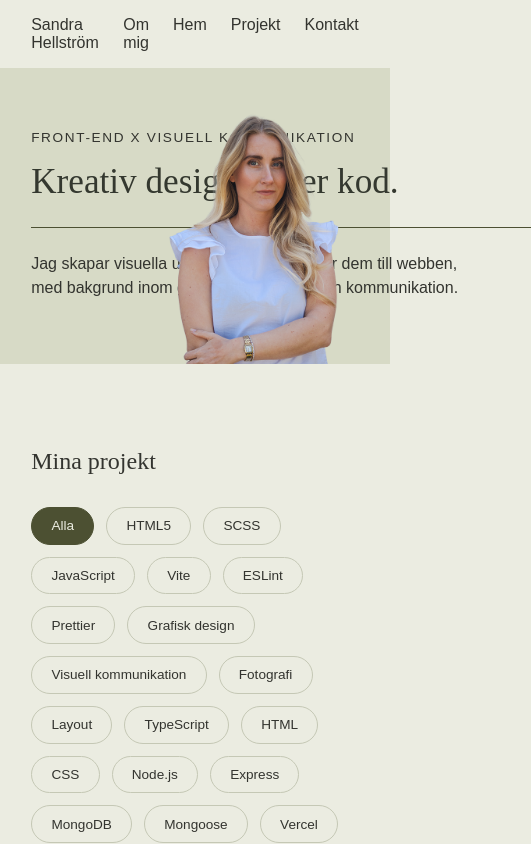
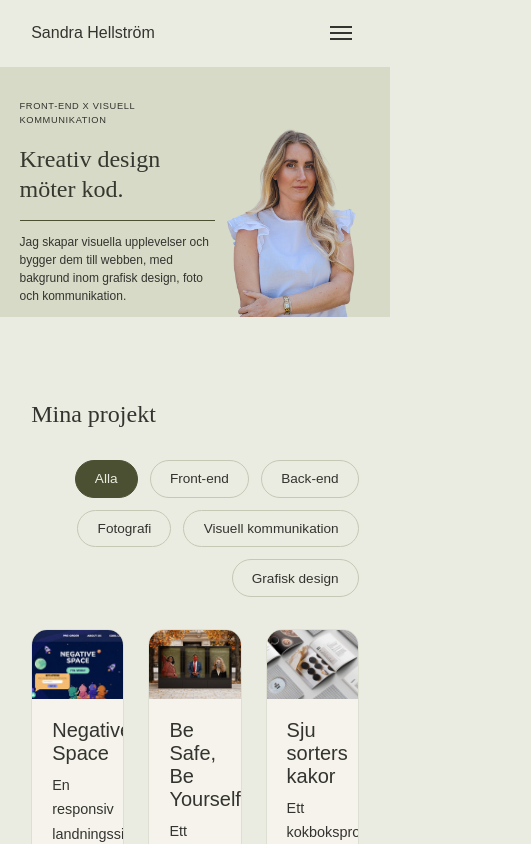
Before and after one commit to Saandrah/Portfolio, a React (Vite) app: page / in a window 390 px wide. Shown: the top 844 px of the page, 531 px wide, since content can reach past the window. Built offline with nearby package versions, Linux system fonts and the light colour scheme; a web font is replaced by a local one.

Commit message:
feat: implement responsive header and hero components; add project categories for filtering

```diff
--- a/src/App.css
+++ b/src/App.css
@@ -16,6 +16,11 @@ nav {
   align-items: center;
   padding: 1rem 8%;
   width: 100%;
+  background-color: #ebece1;
+
+  position: sticky;
+  top: 0;
+  z-index: 100;
 }
 
 h1 {
@@ -179,6 +184,7 @@ a {
 .project-filters {
   display: flex;
   flex-wrap: wrap;
+  justify-content: flex-end;
   gap: 0.75rem;
   margin-bottom: 2rem;
 }
@@ -248,3 +254,110 @@ a {
   gap: 0.5rem;
   text-decoration: none;
 }
+
+.menu-toggle {
+  display: none;
+  border: 0;
+  padding: 0.4rem;
+  background: transparent;
+  color: inherit;
+  cursor: pointer;
+}
+
+.menu-toggle span {
+  display: block;
+  width: 22px;
+  height: 2px;
+  margin: 4px 0;
+  background-color: currentColor;
+}
+
+@media (max-width: 600px) {
+  .header {
+    position: sticky;
+    top: 0;
+    z-index: 100;
+    background-color: #ebece1;
+    box-sizing: border-box;
+    align-items: center;
+  }
+}
+
+.menu-toggle {
+  display: block;
+}
+
+.navigation {
+  display: none;
+  position: absolute;
+  top: 100%;
+  left: 0;
+  right: 0;
+  z-index: 10;
+  width: auto;
+  padding: 1rem 5%;
+  flex-direction: column;
+  align-items: flex-start;
+  gap: 1rem;
+  background-color: #ebece1;
+  border-top: 1px solid #dedfd3;
+}
+
+.navigation.open {
+  display: flex;
+}
+
+@media (max-width: 600px) {
+  .hero {
+    box-sizing: border-box;
+    width: 100%;
+    min-height: 0;
+    padding: 1.5rem 5% 0;
+    overflow: hidden;
+  }
+
+  .hero-content {
+    display: grid;
+    grid-template-columns: minmax(0, 1fr) 42%;
+    align-items: center;
+    gap: 0.5rem;
+  }
+
+  .hero-text {
+    min-width: 0;
+    max-width: 100%;
+  }
+
+  .hero-intro {
+    font-size: 0.58rem;
+    letter-spacing: 0.07em;
+    line-height: 1.5;
+  }
+
+  h1 {
+    font-size: clamp(1.5rem, 5.5vw, 2rem);
+    line-height: 1.25;
+    overflow-wrap: anywhere;
+  }
+
+  .hero-line {
+    width: 100%;
+    margin: 0.75rem 0;
+  }
+
+  .hero-description {
+    font-size: 0.75rem;
+    line-height: 1.5;
+  }
+
+  .hero-portrait {
+    position: relative;
+    bottom: auto;
+    right: auto;
+    align-self: end;
+    width: 100%;
+    max-width: 220px;
+    height: auto;
+    object-fit: contain;
+  }
+}
--- a/src/App.tsx
+++ b/src/App.tsx
@@ -3,60 +3,23 @@ import './App.css'
 import About from './components/about.tsx'
 import Contact from './components/contact.tsx'
 import Projects from './components/projects'
-import portrait from './assets/sandra-portrait.png'
+import Header from './components/header.tsx'
+import Hero from './components/hero.tsx'
 
 
 function App() {
+
   return (
     <>
-      <header className="header">
-        <a className="logo" href="#hem">Sandra Hellström</a>
-
-      <nav>
-        <a href="#om-mig">Om mig</a>
-        <a href="#hem">Hem</a>
-        <a href="#projekt">Projekt</a>
-        <a href="#kontakt">Kontakt</a>
-      </nav>
-    </header>
-
-
-
-<section id="hem" className="hero">
-  <div className="hero-content">
-  <div className="hero-text">
-    <p className="hero-intro">
-      Front-end x Visuell kommunikation
-    </p>
-
-    <h1>
-      Kreativ design
-      möter kod.
-    </h1>
-
-
-<div className="hero-line"></div>
-
-    <p className="hero-description">
-      Jag skapar visuella upplevelser och
-      bygger dem till webben, med
-      bakgrund inom grafisk design, foto
-      och kommunikation.
-    </p>
-    </div>
-    <img
-  src={portrait}
-  alt="Porträtt av Sandra"
-  className="hero-portrait"
-/>
-  </div>
-</section>
-   <Projects />
+      <Header />
+      <Hero />
+      <Projects />
    <About />
    <Contact />
 
     </>
   )
+
 }
 
 
--- /dev/null
+++ b/src/components/header.tsx
@@ -0,0 +1,41 @@
+
+import { useState } from 'react'
+
+function Header() {
+  const [menuOpen, setMenuOpen] = useState(false)
+
+  const closeMenu = () => setMenuOpen(false)
+
+  return (
+    <header className="header">
+      <a className="logo" href="#hem" onClick={closeMenu}>
+        Sandra Hellström
+      </a>
+
+      <button
+        className="menu-toggle"
+        type="button"
+        aria-label={menuOpen ? 'Stäng meny' : 'Öppna meny'}
+        aria-expanded={menuOpen}
+        aria-controls="main-navigation"
+        onClick={() => setMenuOpen(!menuOpen)}
+      >
+        <span></span>
+        <span></span>
+        <span></span>
+      </button>
+
+      <nav
+        id="main-navigation"
+        className={menuOpen ? 'navigation open' : 'navigation'}
+      >
+        <a href="#hem" onClick={closeMenu}>Hem</a>
+        <a href="#om-mig" onClick={closeMenu}>Om mig</a>
+        <a href="#projekt" onClick={closeMenu}>Projekt</a>
+        <a href="#kontakt" onClick={closeMenu}>Kontakt</a>
+      </nav>
+    </header>
+  )
+}
+
+export default Header
--- a/src/components/hero.tsx
+++ b/src/components/hero.tsx
@@ -0,0 +1,38 @@
+
+import portrait from '../assets/sandra-portrait.png'
+
+function Hero() {
+  return (
+    <section id="hem" className="hero">
+      <div className="hero-content">
+        <div className="hero-text">
+          <p className="hero-intro">
+            Front-end x Visuell kommunikation
+          </p>
+
+          <h1>
+            Kreativ design
+            möter kod.
+          </h1>
+
+          <div className="hero-line"></div>
+
+          <p className="hero-description">
+            Jag skapar visuella upplevelser och
+            bygger dem till webben, med
+            bakgrund inom grafisk design, foto
+            och kommunikation.
+          </p>
+        </div>
+
+        <img
+          src={portrait}
+          alt="Porträtt av Sandra"
+          className="hero-portrait"
+        />
+      </div>
+    </section>
+  )
+}
+
+export default Hero
--- a/src/components/projects.tsx
+++ b/src/components/projects.tsx
@@ -3,19 +3,23 @@ import { useState } from 'react'
 import ProjectCard from './projectCard'
 import { projects } from '../data/projects'
 
+const categories = [
+  'Alla',
+  'Front-end',
+  'Back-end',
+  'Fotografi',
+  'Visuell kommunikation',
+  'Grafisk design',
+]
+
 function Projects() {
-  const [selectedTechnology, setSelectedTechnology] = useState('Alla')
-
-  const technologies = [
-    'Alla',
-    ...new Set(projects.flatMap((project) => project.technologies)),
-  ]
+  const [selectedCategory, setSelectedCategory] = useState('Alla')
 
   const filteredProjects =
-    selectedTechnology === 'Alla'
+    selectedCategory === 'Alla'
       ? projects
       : projects.filter((project) =>
-          project.technologies.includes(selectedTechnology),
+          project.categories.includes(selectedCategory),
         )
 
   return (
@@ -23,17 +27,17 @@ function Projects() {
       <h2>Mina projekt</h2>
 
       <div className="project-filters">
-        {technologies.map((technology) => (
+        {categories.map((category) => (
           <button
-            key={technology}
+            key={category}
             className={
-              selectedTechnology === technology
+              selectedCategory === category
                 ? 'filter-button active'
                 : 'filter-button'
             }
-            onClick={() => setSelectedTechnology(technology)}
+            onClick={() => setSelectedCategory(category)}
           >
-            {technology}
+            {category}
           </button>
         ))}
       </div>
--- a/src/data/projects.ts
+++ b/src/data/projects.ts
@@ -9,6 +9,7 @@ export const projects = [
   {
     title: "Negative Space",
     image: negativeSpaceImage,
+     categories: ["Front-end"],
     description:
       "En responsiv landningssida för ett spel med rymdtema, utvecklad i grupp. Mitt ansvarsområde var att skapa en popup för nyhetsbrevsregistrering där besökaren kunde ange sin e-postadress.",
     technologies: [
@@ -34,6 +35,7 @@ export const projects = [
   {
   title: "Be Safe, Be Yourself",
   image: beSafeImage,
+  categories: ["Visuell kommunikation", "Grafisk design"],
   description:
     "Ett visuellt kampanjkoncept som utforskar hur mode, maskbärande och personlig stil kan kommunicera trygghet och individualitet.",
   technologies: ["Grafisk design", "Visuell kommunikation"],
@@ -49,6 +51,7 @@ export const projects = [
 {
   title: "Sju sorters kakor",
   image: sjuSortersKakorImage,
+  categories: ["Visuell kommunikation", "Fotografi", "Grafisk design"],
   description:
     "Ett kokboksprojekt med fokus på grafisk form, typografi, fotografering och layout. Arbetet omfattar bokomslag, uppslag och ett sammanhållet visuellt uttryck.",
   technologies: ["Grafisk design", "Fotografi", "Layout"],
@@ -62,6 +65,7 @@ export const projects = [
 {
   title: "Alice in Wonderland",
   image: aliceImage,
+  categories: ["Front-end"],
   description:
     "Ett grupprojekt där vi utvecklade ett Alice i Underlandet-inspirerat escape room-spel med sex rum och unika pussel. Jag ansvarade för rum 4, Kurragömma, där spelaren ska hitta och fånga Cheshire-katten som dyker upp på slumpmässiga positioner.",
   technologies: [
@@ -86,6 +90,7 @@ export const projects = [
 {
   title: "Dr. Oetker Påskkampanj",
   image: drOetkerImage,
+  categories: ["Fotografi", "Visuell kommunikation", "Grafisk design"],
   description:
     "Ett visuellt kampanjkoncept för Dr. Oetker med fokus på receptfotografi, grafisk form och layout. Projektet omfattar utformning av receptmaterial och en sammanhållen visuell presentation av påskkampanjen.",
   technologies: [
@@ -105,6 +110,7 @@ export const projects = [
 {
   title: "Bookworm",
   image: bookwormImage,
+  categories: ["Front-end", "Back-end"],
   description:
     "En bokkatalog utvecklad i grupp där besökare kan utforska böcker och skriva recensioner. Jag ansvarade för recensionerna och arbetade med API, integrationen mellan backend och frontend samt klientdelen.",
   technologies: [
```
Also changed, not shown: src/components/navbar.tsx (deleted).
